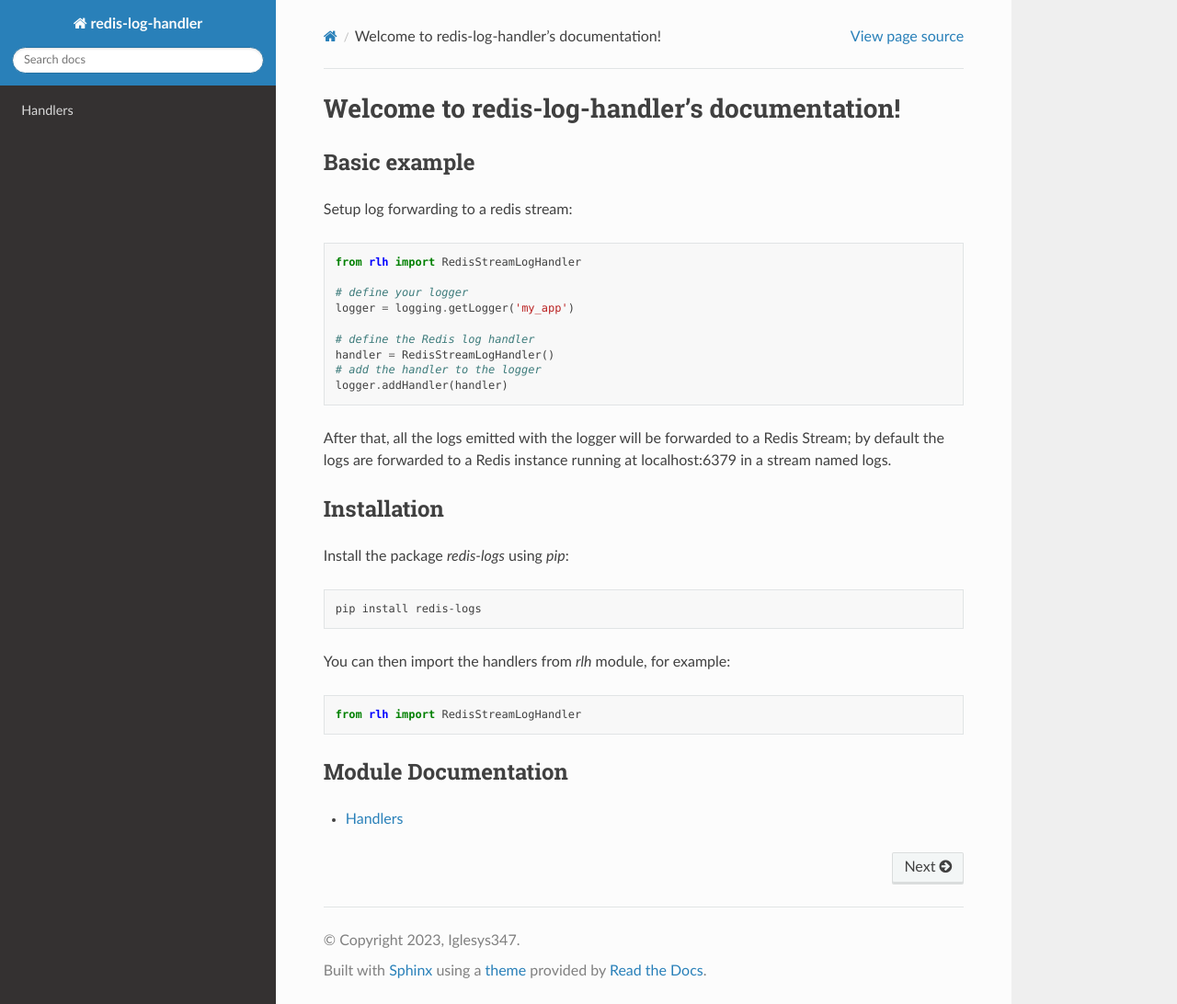
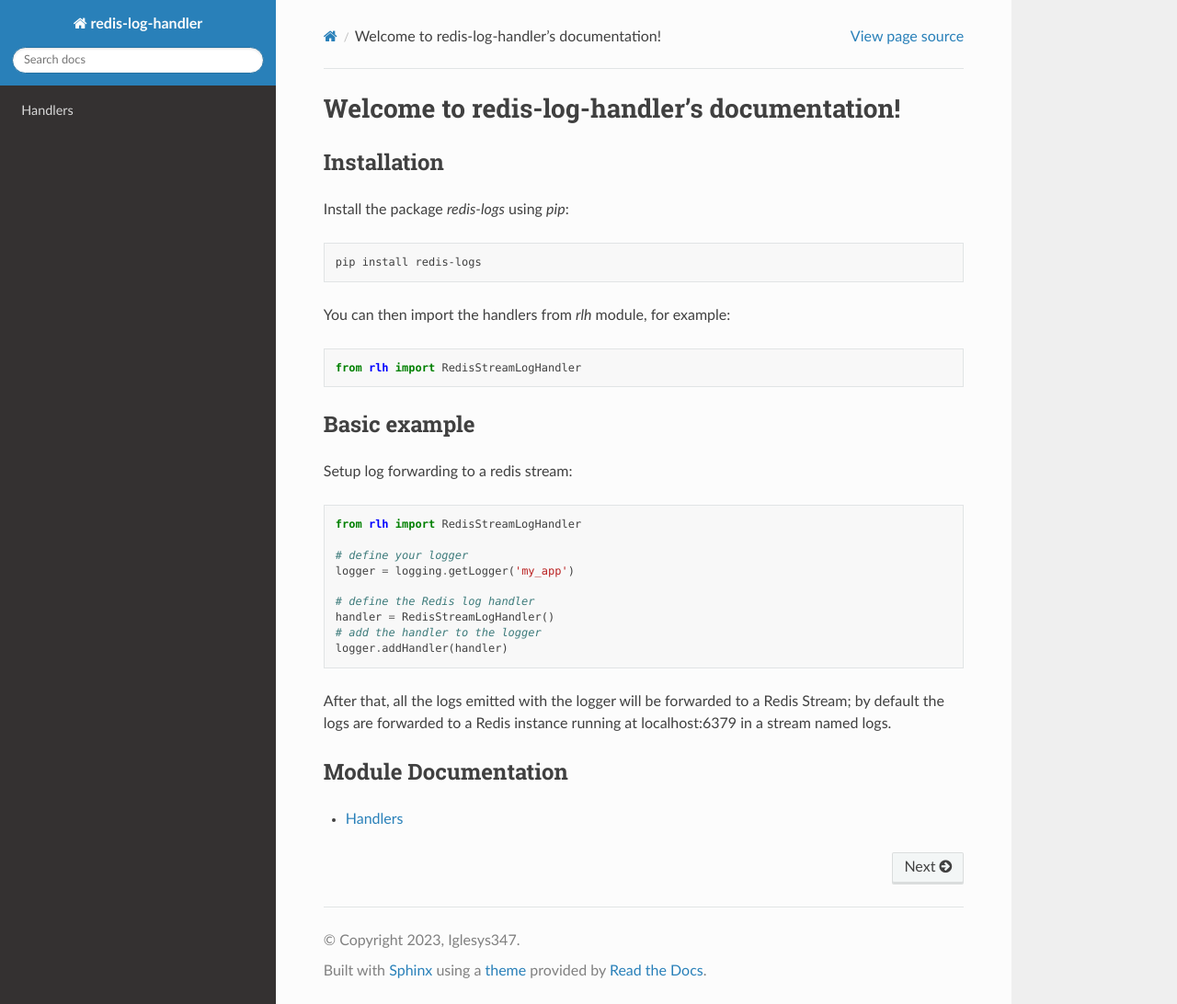
Before and after one commit to Iglesys347/redis-log-handler, a Sphinx documentation site: the page built from docs/index.rst, in a window 1280 px wide and 1092 px high. Shown: the whole window at 92% size. Built offline with Sphinx 7.4.7 and the Read the Docs theme 2.0.0, drawn with Linux system fonts in a browser that asks for light colours; some of the changed lines change nothing that is shown.

Commit message:
Update index.rst

```diff
--- a/docs/index.rst
+++ b/docs/index.rst
@@ -9,6 +9,22 @@
 .. toctree::
    :maxdepth: 2
    :caption: Contents:
+
+
+Installation
+************
+
+Install the package `redis-logs` using `pip`:
+
+.. code-block:: bash
+
+   pip install redis-logs
+
+You can then import the handlers from `rlh` module, for example:
+
+.. code-block:: python
+
+   from rlh import RedisStreamLogHandler
 
 
 Basic example
@@ -31,22 +47,6 @@
 After that, all the logs emitted with the logger will be forwarded to a Redis Stream; by default the logs are forwarded to a Redis instance running at localhost:6379 in a stream named logs.
 
 
-Installation
-************
-
-Install the package `redis-logs` using `pip`:
-
-.. code-block:: bash
-
-   pip install redis-logs
-
-You can then import the handlers from `rlh` module, for example:
-
-.. code-block:: python
-
-   from rlh import RedisStreamLogHandler
-
-
 Module Documentation
 ********************
 .. toctree::
```
